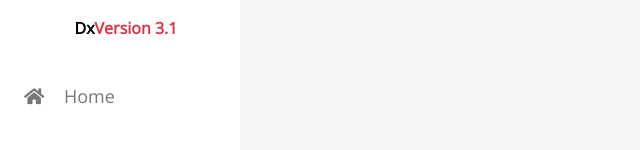
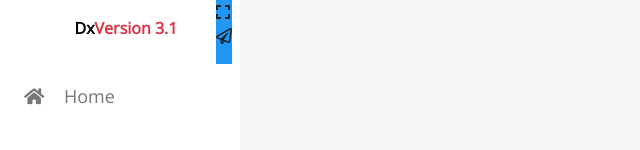
Before and after one commit to le1tuan/react-demo, a React (Create React App) app: page /aaa in a window 1280 px wide. Shown: the top 150 px of the page, without its empty margins (0-640 px from the left). Built offline with nearby package versions, Linux system fonts and the light colour scheme.

Commit message:
update code

```diff
--- a/src/components/client/ClientPage.js
+++ b/src/components/client/ClientPage.js
@@ -1,9 +1,11 @@
 import { Container } from 'react-bootstrap';
 import LeftSideClientPage from './LeftSideClientPage';
+import RightSideClientPage from './RightSideClientPage';
 
 const ClientPage = () => (
-  <Container fluid>
+  <Container fluid className="d-flex">
     <LeftSideClientPage />
+    <RightSideClientPage />
   </Container>
 );
 export default ClientPage;
--- a/src/components/client/RightSideClientPage.js
+++ b/src/components/client/RightSideClientPage.js
@@ -1,8 +1,21 @@
-const RightSideClientPage =  () => {
-    return (
-        <div>
+import { Row, Col } from 'react-bootstrap';
 
+const RightSideClientPage = () => (
+  <Row className="p-0 right-size-main" style={{ maxWidth: '1680px' }}>
+    <Col xs lg={12} className="p-0">
+      <div className="right-side-header" style={{ height: '64px', backgroundColor: '#2196F3' }}>
+        <div className="header-left">
+          <div>
+            <i className="fas fa-expand" />
+          </div>
         </div>
-    )
-}
+        <div className="header-right">
+          <div>
+            <i className="far fa-paper-plane" />
+          </div>
+        </div>
+      </div>
+    </Col>
+  </Row>
+);
 export default RightSideClientPage;
```
